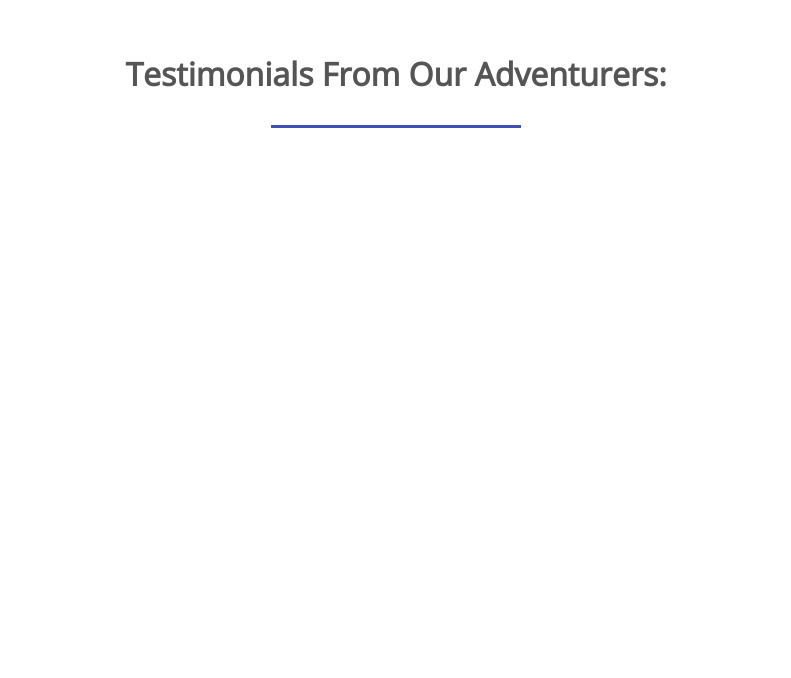
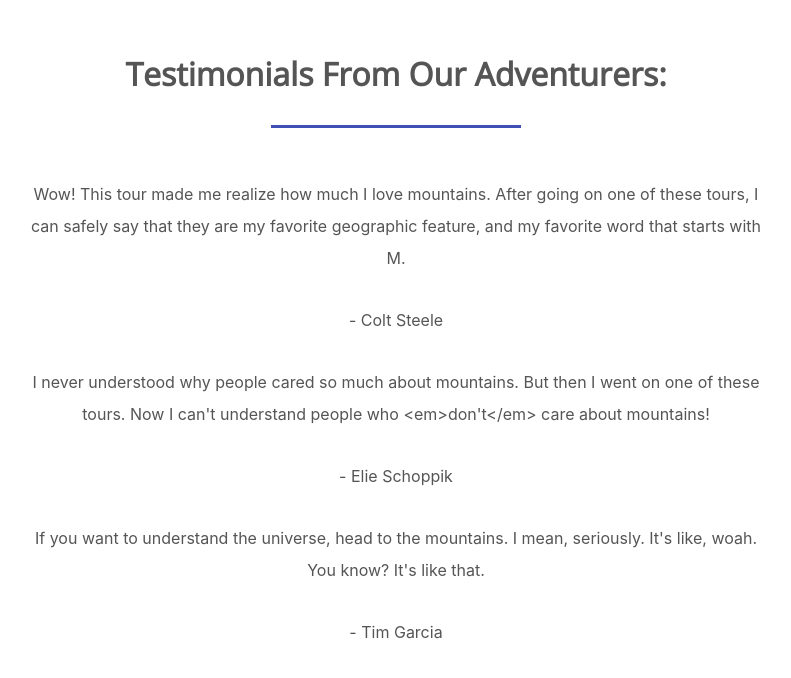
Before and after one commit to beiatrix/lovable-imaginary-codec, a React (Create React App) app: page / in a window 1280 px wide. Shown: the part 3140-3818 px from the top of the page, without its empty margins (244-1035 px from the left). Before the commit the page ends 3418 px from the top, so only its background shows below. Built offline with nearby package versions, Linux system fonts and the light colour scheme.

Commit message:
add Quote component

```diff
--- /dev/null
+++ b/src/components/Quote.js
@@ -0,0 +1,11 @@
+import React from 'react'
+
+export const Quote = props => {
+  const {quote} = props
+  return (
+    <div>
+      <p className="quote">{quote.quote}</p>
+      <p className="author">{quote.author}</p>
+    </div>
+  )
+}
--- a/src/components/Testimonials.js
+++ b/src/components/Testimonials.js
@@ -1,10 +1,31 @@
 import React from 'react'
+import {Quote} from './Quote'
+
+const data = [
+  {
+    quote: "Wow! This tour made me realize how much I love mountains. After going on one of these tours, I can safely say that they are my favorite geographic feature, and my favorite word that starts with M.",
+    author: "- Colt Steele"
+  },
+  {
+    quote: "I never understood why people cared so much about mountains. But then I went on one of these tours. Now I can't understand people who <em>don't</em> care about mountains!",
+    author: "- Elie Schoppik"
+  },
+  {
+    quote: "If you want to understand the universe, head to the mountains. I mean, seriously. It's like, woah. You know? It's like that.",
+    author: "- Tim Garcia"
+  }
+]
 
 export const Testimonials = props => {
   return (
     <section className="testimonials">
       <h3 className="title">Testimonials from our adventurers:</h3>
       <hr />
+      {
+        data.map((quote, idx) => {
+          return <Quote key={`Quote-${idx}`} quote={quote} />
+        })
+      }
     </section>
   )
 }
--- a/src/components/index.js
+++ b/src/components/index.js
@@ -4,3 +4,4 @@ export {Destinations} from './Destinations'
 export {Packages} from './Packages'
 export {PackageItem} from './PackageItem'
 export {Testimonials} from './Testimonials'
+export {Quote} from './Quote'
```
